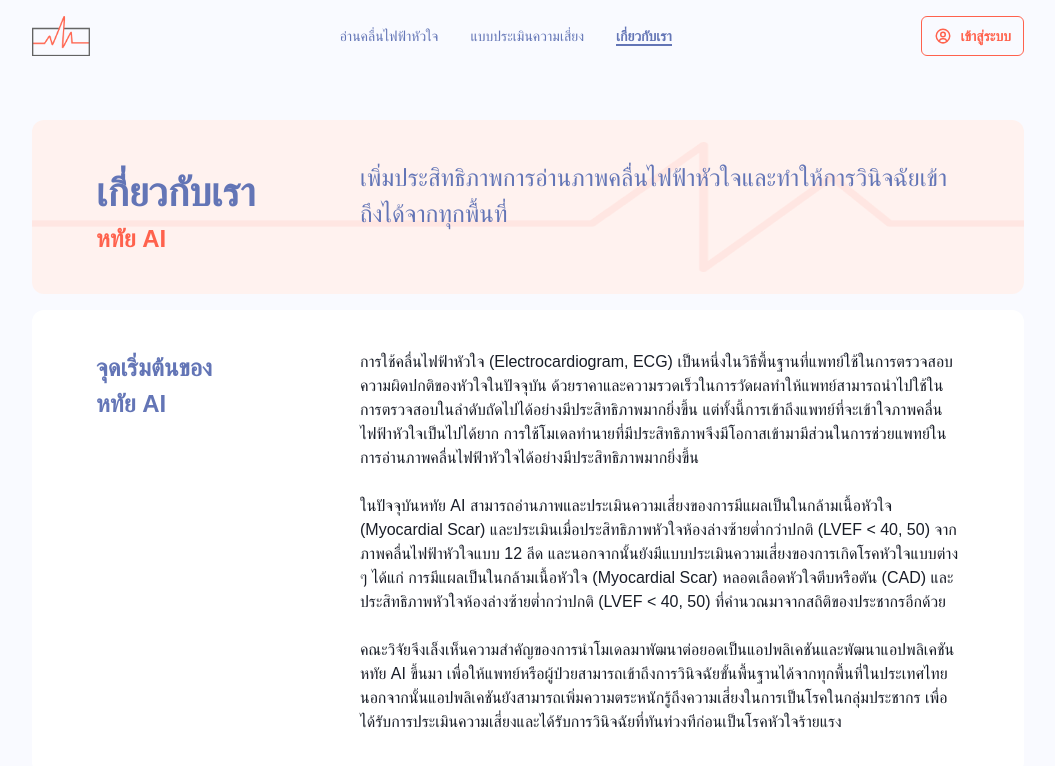
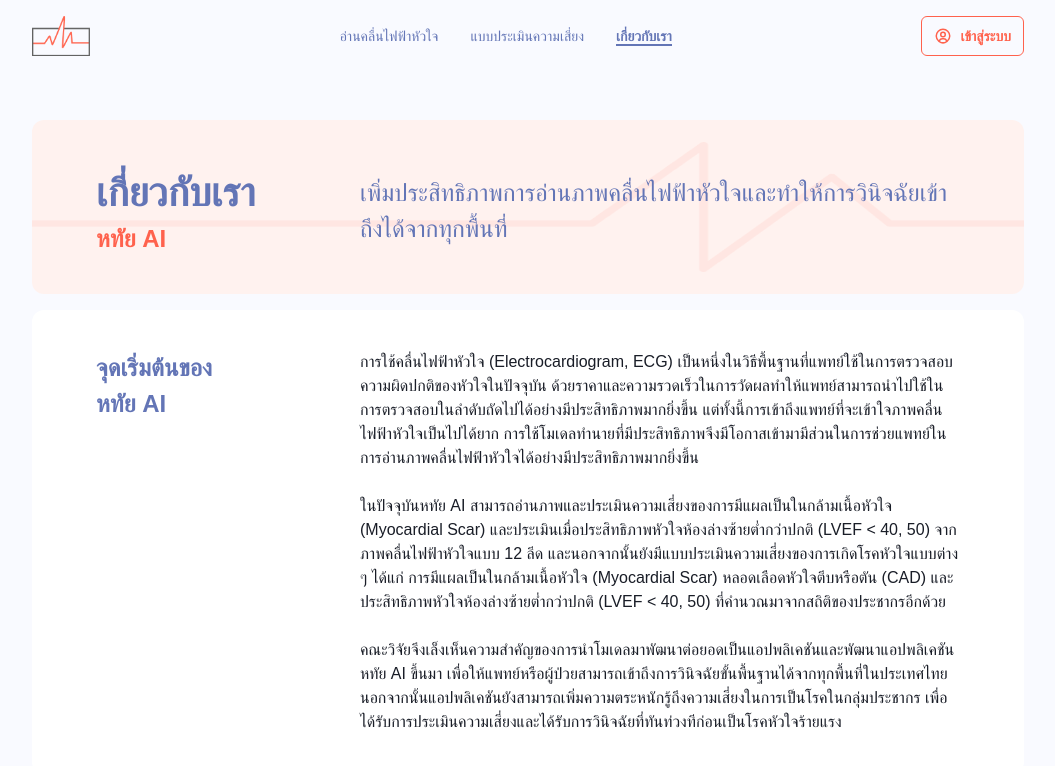
Before and after one commit to biodatlab/multitask-vision-ecg, a Next.js app in the folder frontend/: page /about in a window 1280 px wide. Shown: the top 766 px of the page, without its empty margins (112-1167 px from the left). Built offline with nearby package versions, Linux system fonts and the light colour scheme; a web font is replaced by a local one.

Commit message:
fix: minor tweak

```diff
--- a/frontend/pages/about.tsx
+++ b/frontend/pages/about.tsx
@@ -59,7 +59,13 @@
               </Heading>
             </Box>
 
-            <Box>
+            <Box
+              pt={{ base: 0, md: 2 }}
+              sx={{
+                marginTop: "auto !important",
+                marginBottom: "auto !important",
+              }}
+            >
               <Heading
                 as="h3"
                 fontSize={{ base: "xl", md: "2xl" }}
--- a/frontend/pages/assessment.tsx
+++ b/frontend/pages/assessment.tsx
@@ -119,7 +119,7 @@
               py={10}
               display={results.length === 0 ? "none" : undefined}
             >
-              <Stack direction="column" gap={4} pt={10} alignItems="flex-start">
+              <Stack direction="column" gap={4} pt={10}>
                 <Flex w="100%" justify="space-between" align="center" mb={6}>
                   <Heading as="h4" fontSize="2xl" color="secondary.400">
                     ผลการคำนวณ
```
